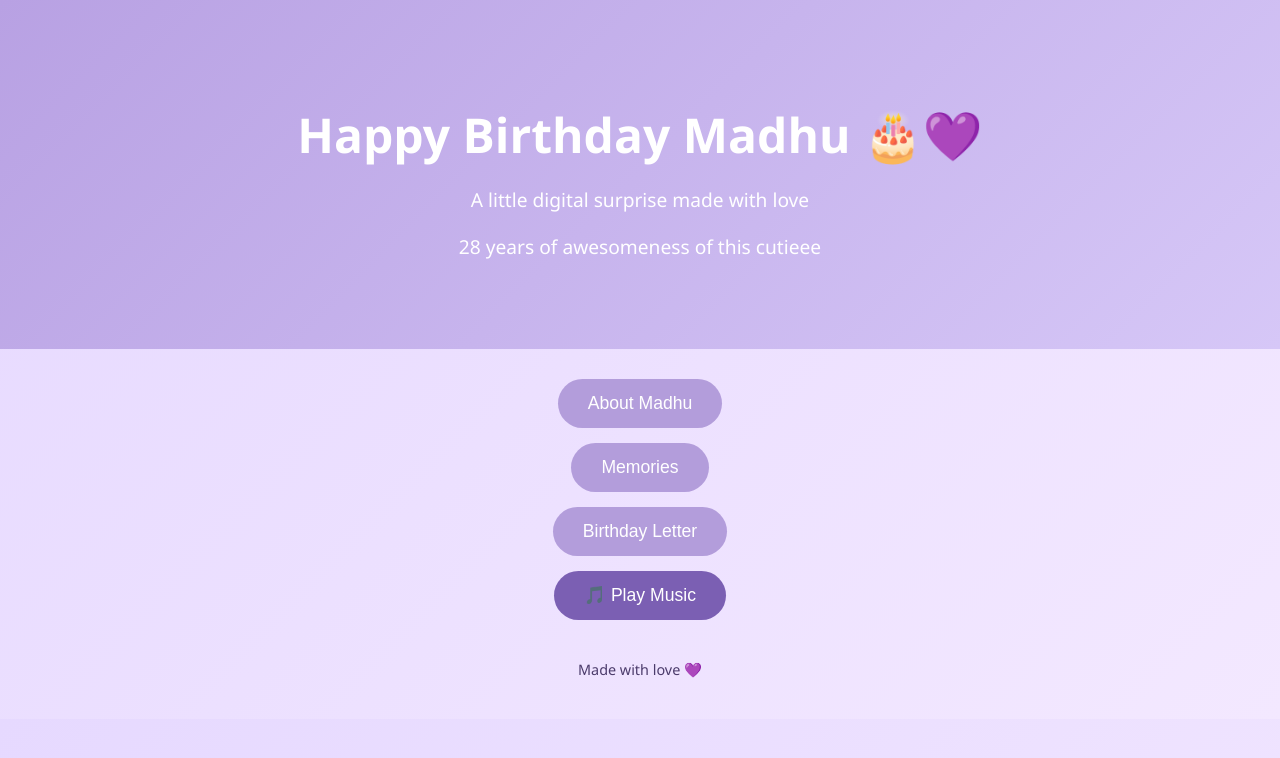
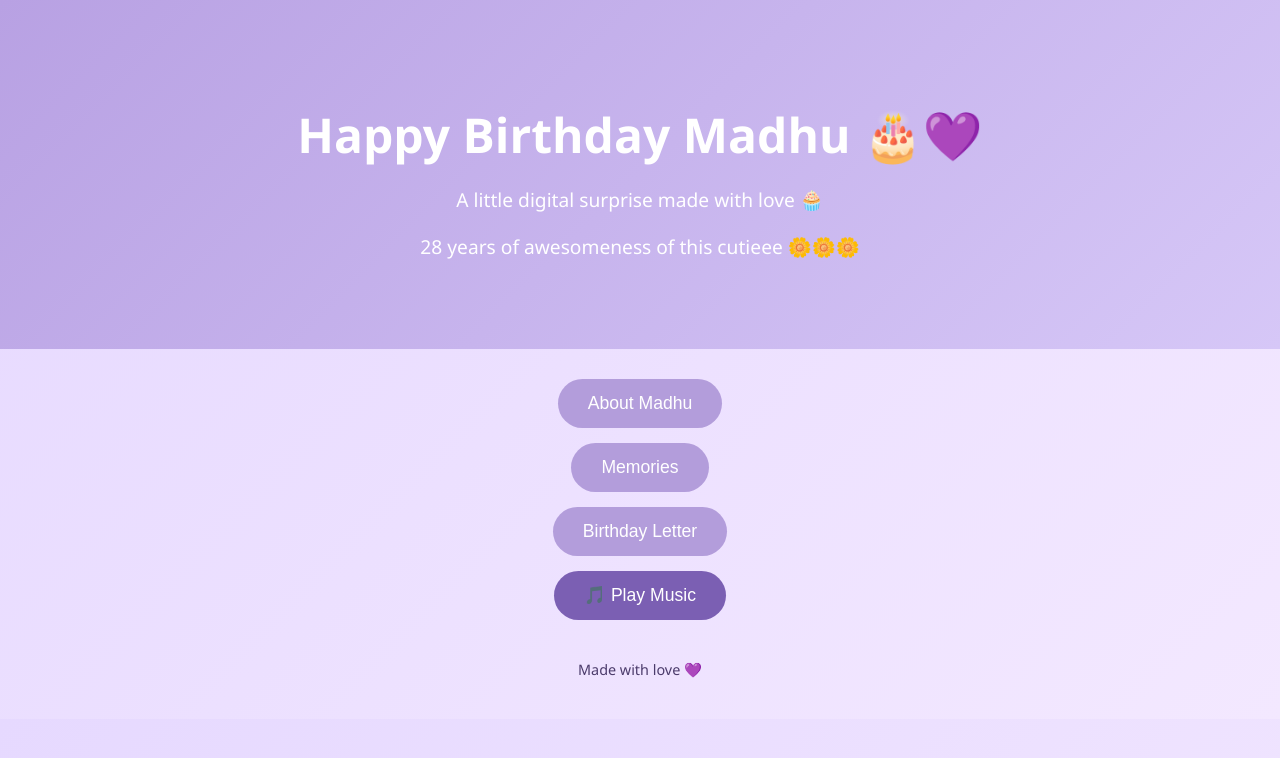
Before and after one commit to Jassy55/Madhu-s-birthday, a plain HTML site: page index.html in a window 1280 px wide. Drawn offline with Linux system fonts and the light colour scheme.

Commit message:
Update index.html

```diff
--- a/index.html
+++ b/index.html
@@ -90,8 +90,8 @@ footer {
 
 <header>
   <h1>Happy Birthday Madhu 🎂💜</h1>
-  <p>A little digital surprise made with love</p>
-  <p>28 years of awesomeness of this cutieee</p>
+  <p>A little digital surprise made with love 🧁</p>
+  <p>28 years of awesomeness of this cutieee 🌼🌼🌼 </p>
 </header>
 
 <nav>
```
